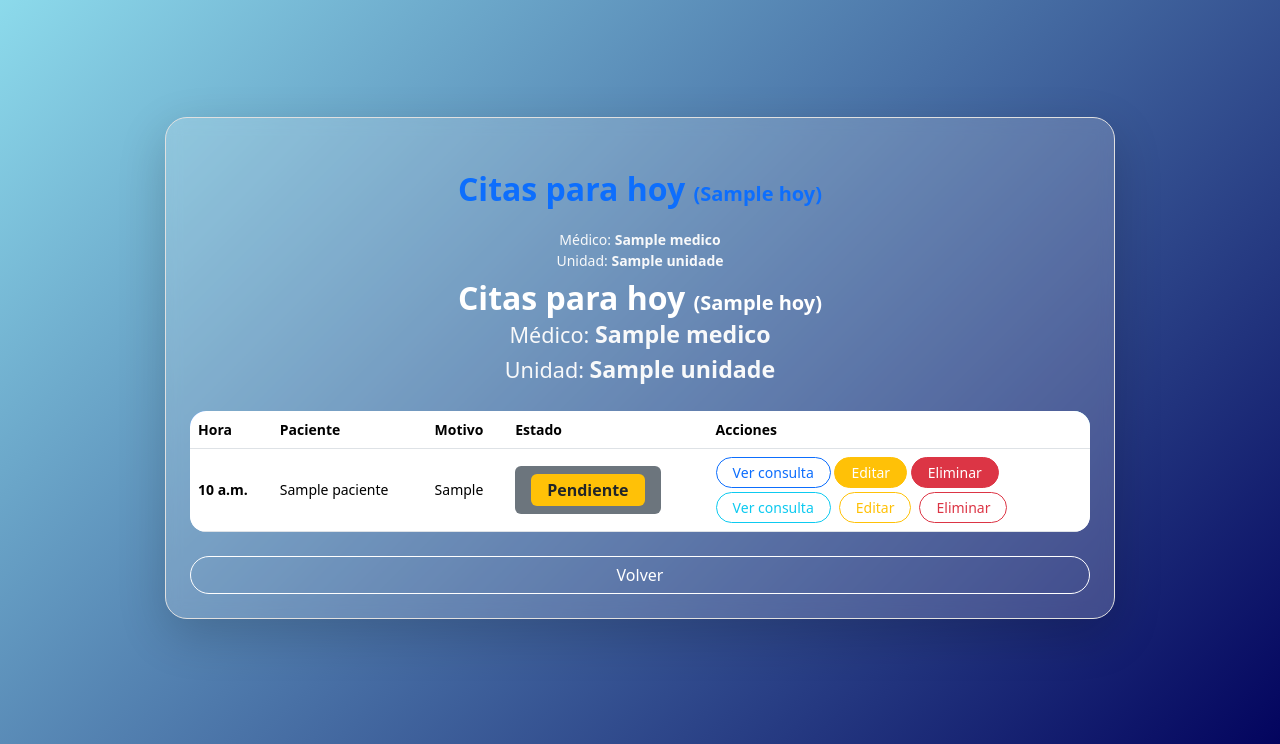
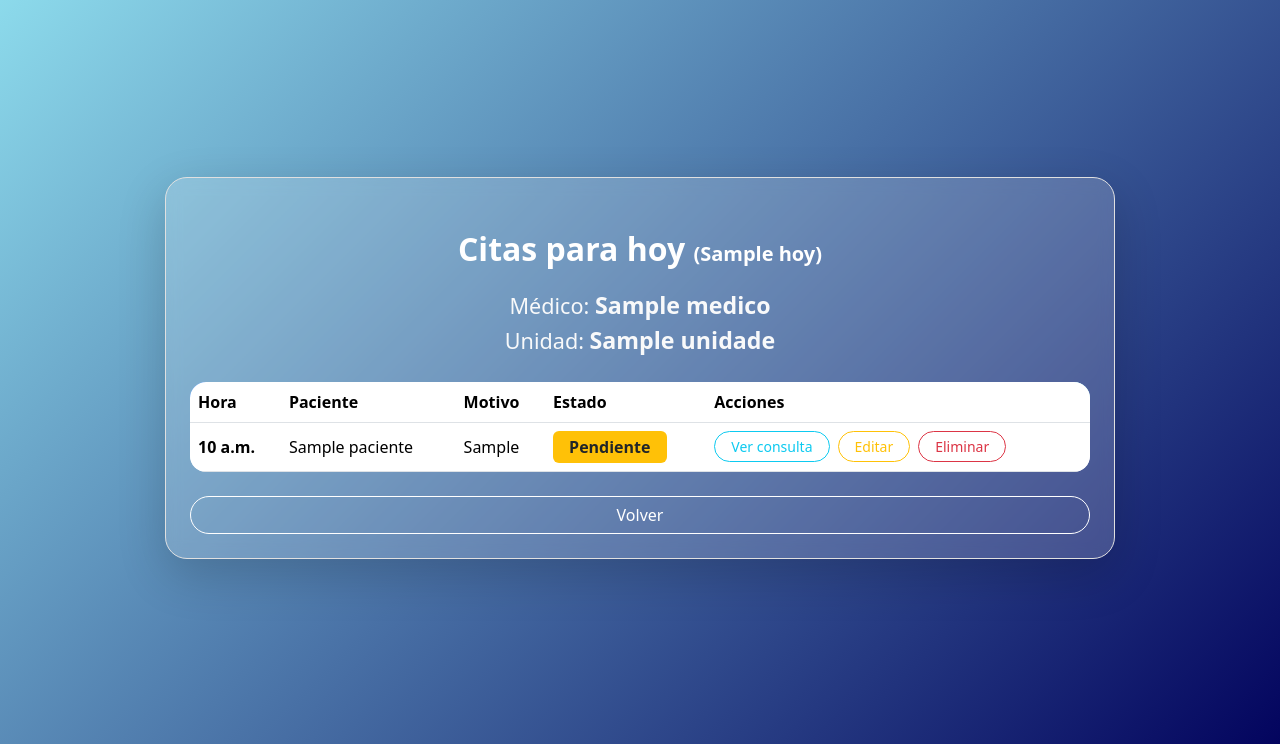
Before and after one commit to Eliasovalle22/eps_salud, a Django app: template core/templates/core/citas_medico.html in a window 1280 px wide. Shown: the part 56-800 px from the top of the page. Run offline with Django 5.2, Linux system fonts and the light colour scheme; tables that the repository leaves empty hold one stand-in row (values such as "Sample post"); the template is opened without the code that fills it: values that come from a table or form of the project are taken from there, most other values are stand-ins (such as "Sample title", 1, 10 or a date in 2020).

Commit message:
citas medico
areglo

```diff
--- a/core/templates/core/citas_medico.html
+++ b/core/templates/core/citas_medico.html
@@ -4,10 +4,6 @@
     <div class="card shadow-lg p-4 w-100" style="max-width: 950px; background: rgba(255,255,255,0.18); border-radius: 22px; backdrop-filter: blur(8px); border: 1.5px solid #e0e0e0;">
         <div class="mb-4 text-center">
             <i class="bi bi-calendar2-heart" style="font-size: 3rem; color: #0d6efd;"></i>
-            <h2 class="mt-2 mb-0 fw-bold text-primary">Citas para hoy{% if hoy %} <span class="fs-5 text-primary">({{ hoy }})</span>{% endif %}</h2>
-            <small class="text-light">
-                Médico: <strong>{{ medico.nombre }}</strong> <br>
-                Unidad: <strong>{{ medico.unidad.nombre }}</strong>
             <h2 class="mt-2 mb-0 fw-bold text-white">Citas para hoy{% if hoy %} <span class="fs-5 text-white">({{ hoy }})</span>{% endif %}</h2>
             <small class="text-light" style="font-size: 1.35rem;">
                 Médico: <strong style="font-size: 1.45rem;">{{ medico.nombre }}</strong> <br>
@@ -33,7 +29,6 @@
                             <td>{{ cita.paciente.nombre }}</td>
                             <td>{{ cita.motivo }}</td>
                             <td>
-                                <span class="badge {% if cita.estado == 'pendiente' %}bg-warning text-dark{% elif cita.estado == 'realizada' %}bg-success{% else %}bg-secondary{% endif %} px-3 py-2 fs-6">
                                 <span class="badge
                                     {% if cita.estado == 'pendiente' or cita.estado == 'P' %}bg-warning text-dark
                                     {% elif cita.estado == 'realizada' or cita.estado == 'C' %}bg-success
@@ -43,9 +38,6 @@
                                 </span>
                             </td>
                             <td>
-                                <a href="{% url 'ver_consulta' cita.id %}" class="btn btn-sm btn-outline-primary mb-1 rounded-pill px-3">Ver consulta</a>
-                                <a href="{% url 'editar_cita' cita.id %}" class="btn btn-sm btn-warning mb-1 rounded-pill px-3 text-white">Editar</a>
-                                <a href="{% url 'eliminar_cita' cita.id %}" class="btn btn-sm btn-danger mb-1 rounded-pill px-3">Eliminar</a>
                                 <div class="d-flex flex-nowrap gap-2">
                                     <a href="{% url 'ver_consulta' cita.id %}" class="btn btn-sm btn-outline-info rounded-pill px-3">Ver consulta</a>
                                     <a href="{% url 'editar_cita' cita.id %}" class="btn btn-sm btn-outline-warning rounded-pill px-3">Editar</a>
```
